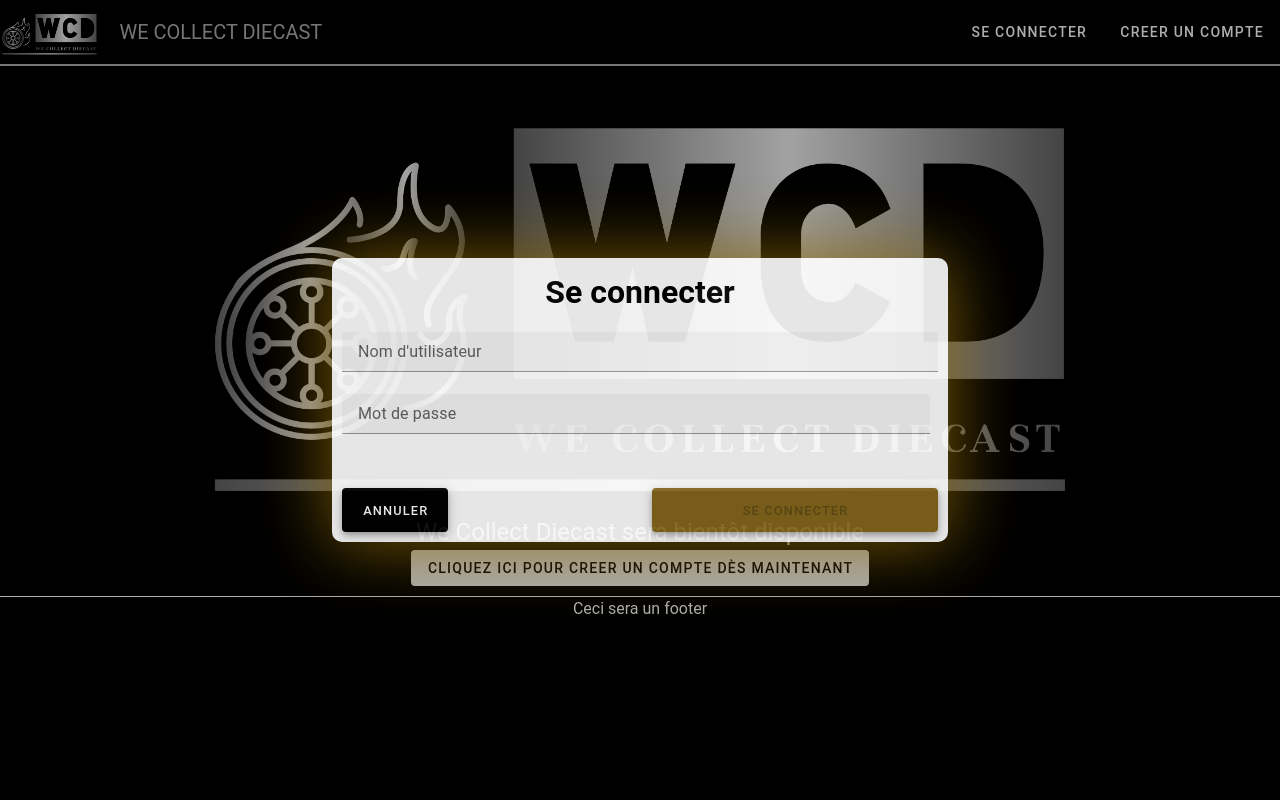
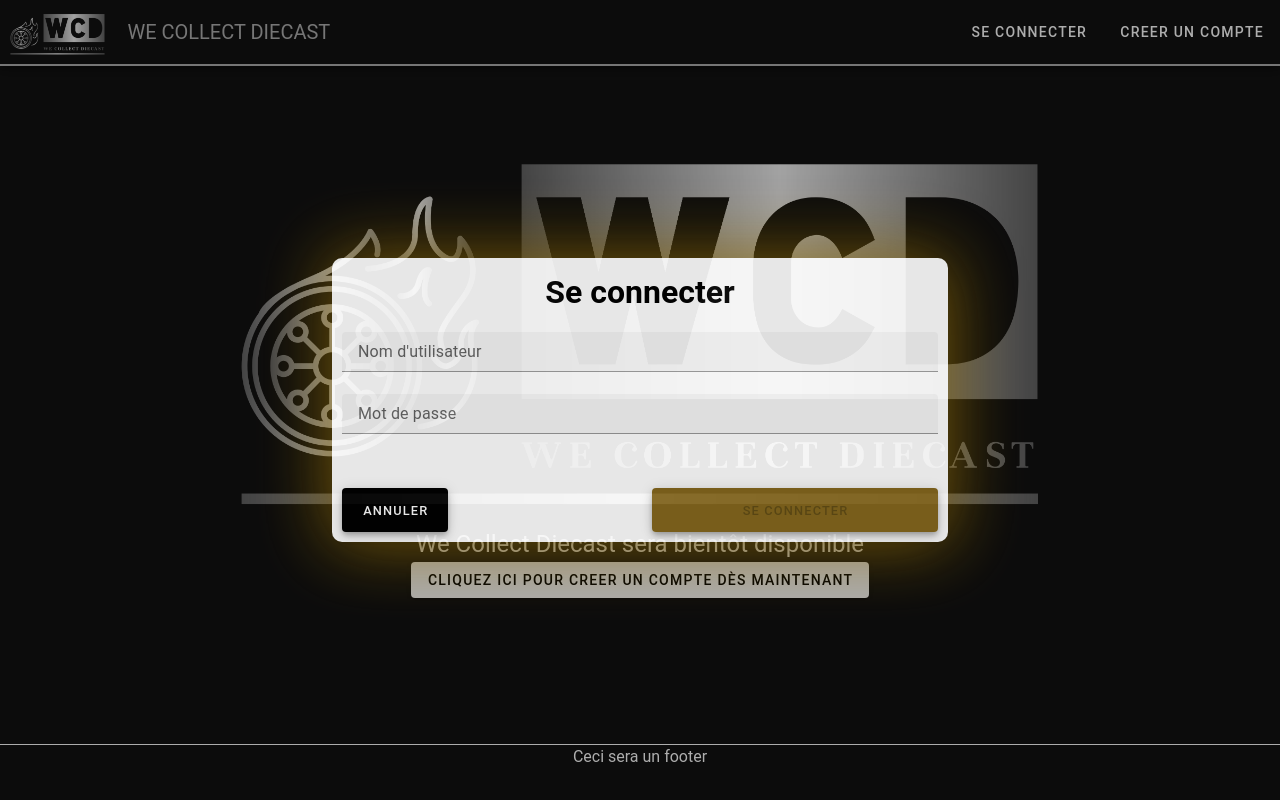
Before and after one commit to Marchand007/WeCollectDiecast, a Vue app in the folder wecollectdiecast-frontend/: page / in a window 1280 px wide. Both pictures are taken after a click on the button "SE CONNECTER". Built offline with nearby package versions, Linux system fonts and the light colour scheme.

Commit message:
regler aspect visuel et rajouter les oeil pour voir les password

```diff
--- a/wecollectdiecast-frontend/src/App.vue
+++ b/wecollectdiecast-frontend/src/App.vue
@@ -1,20 +1,20 @@
 <template>
-  <v-app :class="isDialogOpen ? 'blur-background' : ''" style="background-color: black; width: 100%">
+  <v-app :class="isDialogOpen ? 'blur-background' : ''" style="background-color: #121212; width: 100%">
     <header>
       <Navigation></Navigation>
     </header>
     <v-main>
-      <link
-    rel="stylesheet"
-    href="https://cdnjs.cloudflare.com/ajax/libs/animate.css/4.1.1/animate.min.css"
-  />
+      <link rel="stylesheet" href="https://cdnjs.cloudflare.com/ajax/libs/animate.css/4.1.1/animate.min.css" />
+      <v-row class="ma-0">
       <router-view class="my-5">
 
       </router-view>
-
+    </v-row>
+      <footer>
         <v-row class="ma-0 justify-center" style="border-top: 1px white solid">
-      <p>Ceci sera un footer</p></v-row>
-
+          <p>Ceci sera un footer</p>
+        </v-row>
+      </footer>
     </v-main>
   </v-app>
 </template>
@@ -48,7 +48,6 @@ export default {
 </script>
 
 <style>
-
 *::-webkit-scrollbar {
   display: none;
 }
@@ -84,6 +83,7 @@ h2 {
 div {
   cursor: url('@/assets/favicon.ico'), auto;
 }
+
 .error-message {
   color: red;
   font-size: x-small;
@@ -111,7 +111,7 @@ div {
   padding: 10px;
   background-color: white;
   border-radius: 10px;
-  box-shadow: rgba(138, 103, 9, 0.9) 0 0 70px 5px ;
+  box-shadow: rgba(138, 103, 9, 0.9) 0 0 70px 5px;
 
   /* background: radial-gradient(rgb(0, 228, 95), rgb(0, 26, 255), rgb(255, 0, 0)) 0% 0% / 100% 400%; */
   /* background: radial-gradient(rgba(50, 50, 50, 1) 20%, rgba(50, 50, 50, 0.1)); */
@@ -131,7 +131,7 @@ div {
     padding: 10px;
     background-color: white;
     border-radius: 10px;
-  box-shadow: rgba(138, 103, 9, 0.9) 0 0 70px 5px ;
+    box-shadow: rgba(138, 103, 9, 0.9) 0 0 70px 5px;
 
     /* background: radial-gradient(rgb(0, 228, 95), rgb(0, 26, 255), rgb(255, 0, 0)) 0% 0% / 100% 400%; */
     /* background: radial-gradient(rgba(50, 50, 50, 1) 20%, rgba(50, 50, 50, 0.1)); */
@@ -153,7 +153,7 @@ div {
     padding: 10px;
     background-color: white;
     border-radius: 10px;
-  box-shadow: rgba(138, 103, 9, 0.9) 0 0 70px 5px ;
+    box-shadow: rgba(138, 103, 9, 0.9) 0 0 70px 5px;
 
     /* background: radial-gradient(rgb(0, 228, 95), rgb(0, 26, 255), rgb(255, 0, 0)) 0% 0% / 100% 400%; */
     /* background: radial-gradient(rgba(50, 50, 50, 1) 20%, rgba(50, 50, 50, 0.1)); */
--- a/wecollectdiecast-frontend/src/components/LoginForm.vue
+++ b/wecollectdiecast-frontend/src/components/LoginForm.vue
@@ -12,8 +12,10 @@
         </v-col>
 
         <v-col cols="12">
-          <v-text-field class="mr-2" v-model="loginPassword" label="Mot de passe" type="password"
-            :rules="[rules.required]" density="compact" ref="passwordInput" clearable>
+          <v-text-field v-model="loginPassword" label="Mot de passe" :type="seePassword ? 'text' : 'password'" :rules="[rules.required]"
+            density="compact" ref="passwordInput"
+            :append-inner-icon="loginPassword ? seePassword ? 'mdi-eye-off' : 'mdi-eye' : null"
+            @click:append-inner="() => (seePassword = !seePassword)" >
           </v-text-field>
         </v-col>
 
@@ -48,7 +50,8 @@ export default {
       rules: {
         required: (value) => !!value || "Le champ est requis",
       },
-      errorMessage: ""
+      errorMessage: "",
+      seePassword: false,
     }
   },
   methods: {
@@ -62,6 +65,8 @@ export default {
         .then(user =>
         {
           this.closeLoginSection();
+          const userUrl = '/user?u=' + user.username;
+          this.$router.push(userUrl);
         })
         .catch(err =>
         {
@@ -83,7 +88,7 @@ export default {
 h2 {
   text-align: center;
 }
+
 .v-btn {
   font-size: 0.8rem;
-}
-</style>
+}</style>
--- a/wecollectdiecast-frontend/src/components/Navigation.vue
+++ b/wecollectdiecast-frontend/src/components/Navigation.vue
@@ -1,9 +1,9 @@
 <template>
-    <v-app-bar class="pointer-logo ma-0" app prominent dense dark color="black"
+    <v-app-bar class="pointer-logo ma-0" app prominent dense dark color="#121212"
         style="border-bottom: 2px solid #D4AF37; width:100vw">
         <!-- <v-app-bar-nav-icon :icon="drawer ? 'mdi-close' : 'mdi-menu'" color="red" @click.stop="drawer = !drawer">
         </v-app-bar-nav-icon> -->
-        <img @click="$router.push('/')" class="mr-5" height="50" aspect-ratio="0" src="@/assets/FullLogoNoBG.png" />
+        <img @click="$router.push('/')" class="mr-5 ml-2" height="50" aspect-ratio="0" src="@/assets/FullLogoNoBG.png" />
 
         <!-- <p v-if="!isMobile" class="menu-text" @click.stop="drawer = !drawer">MENU</p> -->
 
--- a/wecollectdiecast-frontend/src/views/HomeView.vue
+++ b/wecollectdiecast-frontend/src/views/HomeView.vue
@@ -1,9 +1,10 @@
 <template>
-  <div>
+  <div class="home-view ma-10">
+  <v-row class="ma-0 d-flex flex-column">
     <v-row style="margin: 0px 15%">
       <img class="w-100" src="@/assets/FullLogoNoBG.png" />
     </v-row>
-    <v-row class="justify-center" no-gutters>
+    <v-row class="justify-center ma-0" no-gutters>
       <p style="font-size: 24px; text-align: center; color:white">We Collect Diecast sera bientôt disponible</p>
     </v-row>
     <v-row v-if="!userSession || !userSession.user" class="justify-center ma-0" no-gutters>
@@ -13,6 +14,7 @@
             CREER UN COMPTE DÈS MAINTENANT</p>
         </v-btn>
     </v-row>
+  </v-row>
   </div>
   <!-- transition="dialog-bottom-transition" -->
 
@@ -80,6 +82,9 @@ p {
   cursor: pointer;
 }
 
+.home-view {
+  height: 75vh;
+}
 .v-btn.btn-new-account:hover,
 .v-btn.btn-new-account:focus {
   background-color: #D9AF37;
--- a/wecollectdiecast-frontend/src/views/UserAccountView.vue
+++ b/wecollectdiecast-frontend/src/views/UserAccountView.vue
@@ -9,7 +9,7 @@
             <v-col cols="2" class="text-right">
                 <v-tooltip right :text="shareTooltipText">
                     <template v-slot:activator="{ props }">
-                        <v-icon @click="copyLinkToClipboard" v-bind="props">
+                        <v-icon class="share-icon" @click="copyLinkToClipboard" v-bind="props">
                             mdi-share
                         </v-icon>
                     </template>
@@ -22,7 +22,8 @@
 
         <div :class="display.smAndDown.value ? 'd-flex flex-row ma-0 pa-0' : 'd-flex flex-column ma-0 pa-0'">
             <v-tabs v-show="showMenu || display.mdAndUp.value == true" v-model="tab"
-                :direction="display.smAndDown.value ? 'vertical' : 'horizontal'">
+                :direction="display.smAndDown.value ? 'vertical' : 'horizontal'" show-arrows center-active grow>
+
                 <v-tab selected-class="active-tab" value="userinformations">
                     <v-icon start>
                         mdi-account
@@ -73,9 +74,10 @@
                     <v-icon start>
                         mdi-radioactive
                     </v-icon>
-                    <span style="font-size:x-small">Un autre options</span>
+                    <span style="font-size:x-small">une autre option</span>
                 </v-tab>
             </v-tabs>
+
             <v-window v-model="tab">
                 <v-window-item value="userinformations">
                     <!-- <v-card elevation="0" flat>
@@ -172,7 +174,7 @@
                     <v-window-item value="option-x">
                         <v-card elevation="0" flat>
                             <v-card-text>
-                                <h2>Un autre option a venir</h2>
+                                <h2>Une autre option a venir</h2>
                                 <p class="mb-2"> Plusieurs autres options seront à venir.</p>
                                 <p class="mb-2"> Il nous feras un plaisir de connaitre vos suggestions via un formulaire qui
                                     sera fait éventuellement.</p>
@@ -279,6 +281,10 @@ export default {
         }
     },
     watch: {
+        username()
+        {
+            this.loadUser();
+        },
         tab()
         {
             if (this.display.smAndDown.value == true) this.showMenu = false;
@@ -348,18 +354,14 @@ div {
 
 .share-icon {
     cursor: pointer;
-    margin-right: 10px;
+    margin-right: 5px;
     border: none;
-    width: 32px;
-    height: 32px;
     transition: all ease-in-out 0.2s;
     cursor: pointer;
-    right: 0;
 }
-
 .share-icon:hover {
-    border: 1px solid #888;
-    background-color: #ddd;
+    transform: scale(1.5);
+    color: black;
 }
 
 .name-banner {
@@ -373,6 +375,8 @@ div {
 
 .v-tabs {
     background-color: black !important;
+    color: rgb(138, 103, 9) !important;
+    font-size: 150%;
 }
 
 @media (max-width: 960px) {
@@ -382,7 +386,7 @@ div {
 }
 
 .v-tab {
-    background-color: black;
+    background-color: #121212;
     border-bottom: 1px solid rgb(138, 103, 9);
     color: white;
 }
@@ -395,7 +399,6 @@ div {
 }
 
 .v-tab:first-of-type {
-    background-color: black;
     border-top: 1px solid rgb(138, 103, 9);
     color: white;
 }
@@ -406,18 +409,18 @@ div {
 }
 
 .active-tab {
-    background-color: rgb(138, 103, 9);
+    background-color: rgb(138, 103, 9) !important;
     color: white !important;
 }
 
 .active-tab:hover {
-    background-color: rgb(138, 103, 9);
+    background-color: rgb(138, 103, 9) !important;
     color: white !important;
 }
 
 
 .v-card {
-    background-color: black;
+    background-color: #121212;
     color: white;
     height: 75vh;
     width: 100vw !important;
```
Also changed, not shown: wecollectdiecast-frontend/src/components/NewUserForm.vue (+24 -15 lines). Lines whose indentation alone changed are shown as unchanged.
